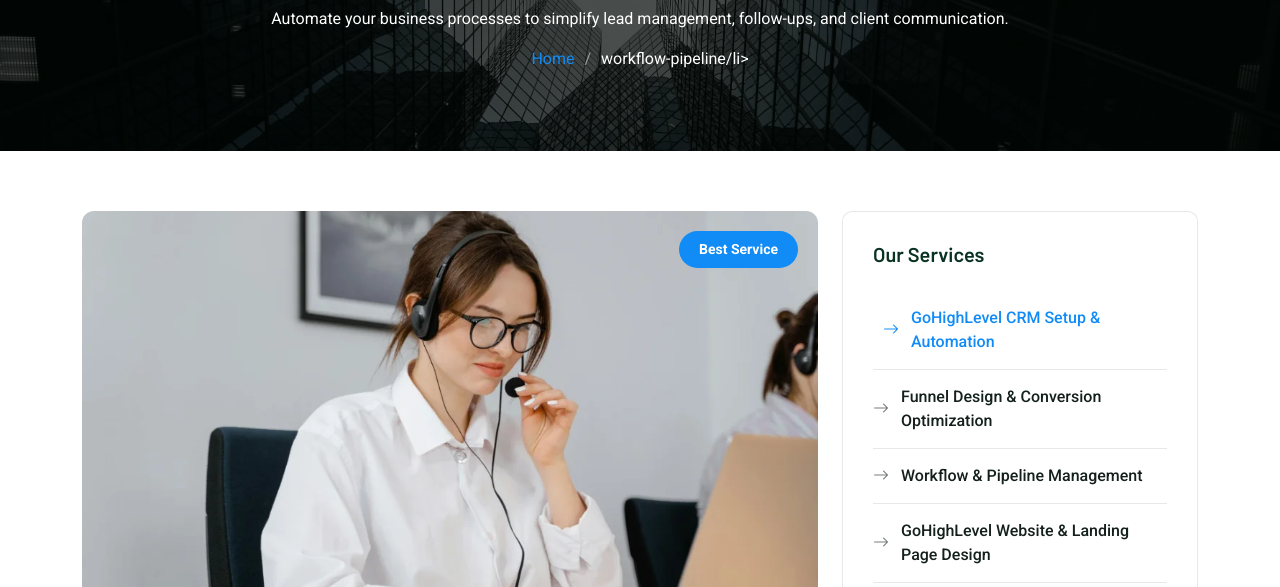
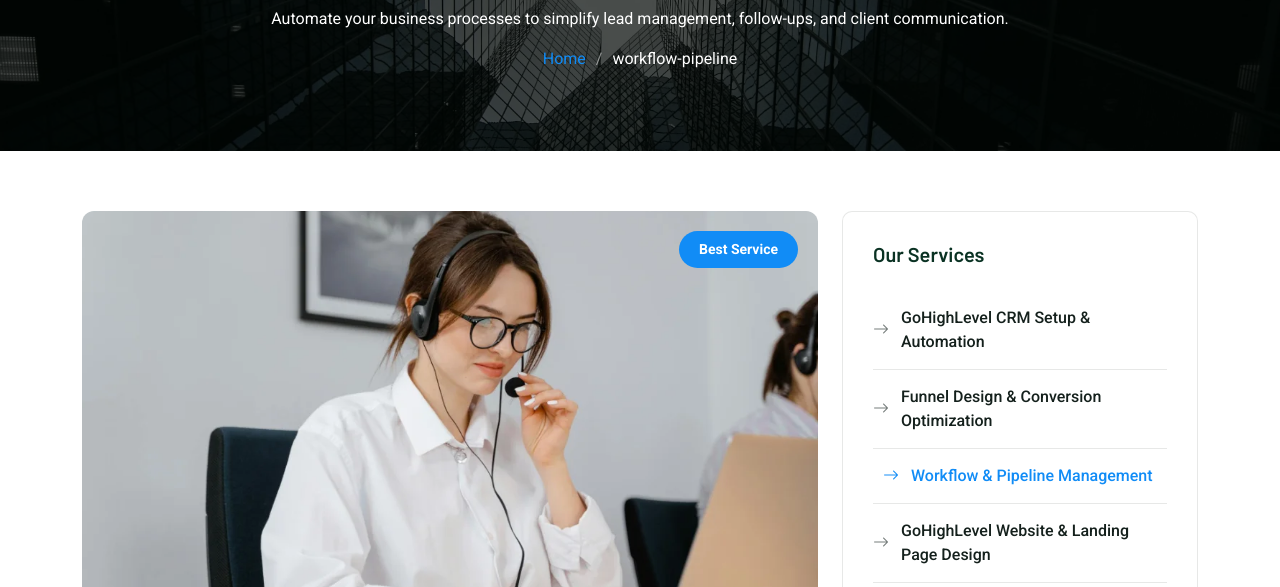
Before and after one commit to Maazbux/gohighlevel, a plain HTML site: page Workflow-Pipeline.html in a window 1280 px wide. Shown: the part 213-800 px from the top of the page. Drawn offline with Linux system fonts and the light colour scheme.

Commit message:
sub-services pages add

```diff
--- a/Workflow-Pipeline.html
+++ b/Workflow-Pipeline.html
@@ -4,7 +4,7 @@
 <head>
   <meta charset="utf-8">
   <meta content="width=device-width, initial-scale=1.0" name="viewport">
-  <title>Funnel-Design</title>
+  <title>Workflow-Pipeline</title>
   <meta name="description" content="Professional GoHighLevel setup and automation services for agencies in the UK, USA, and Australia. Build, scale, and automate your business with GHL experts.">
   <meta name="keywords" content="GoHighLevel expert, GoHighLevel automation, GHL SaaS setup, GoHighLevel UK, GoHighLevel USA, GoHighLevel Australia, white label GHL services">
   <meta name="author" content="GHL Services">
@@ -479,7 +479,7 @@ height="0" width="0" style="display:none;visibility:hidden"></iframe></noscript>
         <nav class="breadcrumbs">
           <ol>
             <li><a href="index.html">Home</a></li>
-            <li class="current">workflow-pipeline/li>
+            <li class="current">workflow-pipeline</li>
           </ol>
         </nav>
       </div>
@@ -615,7 +615,7 @@ height="0" width="0" style="display:none;visibility:hidden"></iframe></noscript>
               <div class="service-menu">
                 <h4>Our Services</h4>
                 <div class="menu-list">
-                  <a href="CRM-Setup.html" class="menu-item active">
+                  <a href="CRM-Setup.html" class="menu-item">
                     <i class="bi bi-arrow-right"></i>
                     <span>GoHighLevel CRM Setup & Automation</span>
                   </a>
@@ -623,7 +623,7 @@ height="0" width="0" style="display:none;visibility:hidden"></iframe></noscript>
                     <i class="bi bi-arrow-right"></i>
                     <span>Funnel Design & Conversion Optimization</span>
                   </a>
-                  <a href="Workflow-Pipeline.html" class="menu-item">
+                  <a href="Workflow-Pipeline.html" class="menu-item active">
                     <i class="bi bi-arrow-right"></i>
                     <span>Workflow & Pipeline Management</span>
                   </a>
```
Also changed, not shown: Email-Sms.html (+3 -3 lines), Funnel-Design.html (+2 -2 lines), Website-Landing-Page.html (+3 -3 lines).
